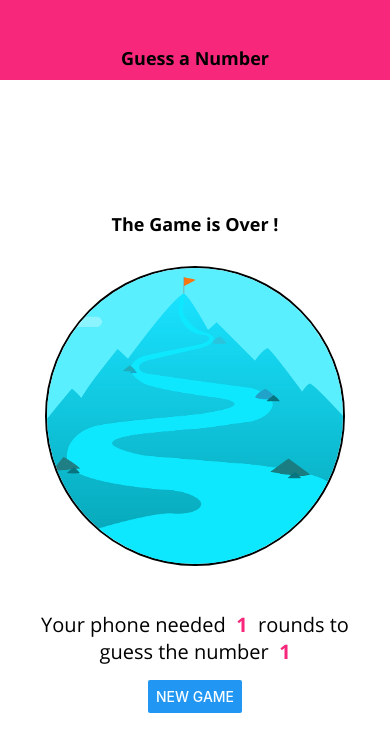
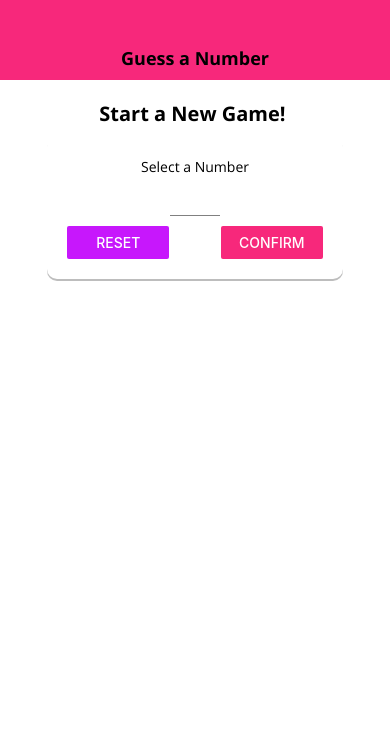
Before and after one commit to Moizasif/react-guess-game, a React Native app: screen / in a window 390 px wide. Shown: the top 752 px of the page. Built offline with nearby package versions, Linux system fonts and the light colour scheme.

Commit message:
Building a Custom Button Component

```diff
--- a/App.js
+++ b/App.js
@@ -44,13 +44,7 @@
   };
 
   let content = <StartGameScreen onStartGame={startGameHandler} />;
-  content = (
-    <GameOverScreen
-      roundsNumber={1}
-      userNumber={1}
-      onRestart={configureNewGameHandler}
-    />
-  );
+
   if (userNumber && guessRounds <= 0) {
     content = (
       <GameScreen userChoice={userNumber} onGameOver={gameOverHandler} />
--- /dev/null
+++ b/components/MainButton.js
@@ -0,0 +1,28 @@
+import React from 'react'
+import { View, Text, StyleSheet, TouchableOpacity } from 'react-native';
+import colors from '../constants/colors';
+
+const MainButton = (props) => {
+    return (
+        <TouchableOpacity activeOpacity={0.6} onPress = {props.onPress}>
+            <View style={styles.button}>
+                <Text style={styles.buttonText}>{props.children}</Text>
+            </View>
+        </TouchableOpacity>
+    )
+}
+const styles = StyleSheet.create({
+   button: {
+      backgroundColor: colors.primary,
+      paddingVertical: 12,
+      paddingHorizontal: 30,
+      borderRadius: 30
+   },
+   buttonText: {
+       color: 'white',
+       fontFamily: 'open-sans',
+       fontSize: 18
+   }
+})
+
+export default MainButton
--- a/screens/GameOverScreen.js
+++ b/screens/GameOverScreen.js
@@ -2,6 +2,7 @@
 import { View, Text, StyleSheet, Button, Image } from 'react-native';
 import BodyText from '../components/BodyText';
 import TitleText from '../components/TitleText';
+import MainButton from '../components/MainButton';
 import colors from '../constants/colors';
 
 const GameOverScreen = (props) => {
@@ -24,7 +25,7 @@
                     <Text style={styles.highlight}>{props.userNumber}</Text>
                 </BodyText>
             </View>
-            <Button title="NEW GAME" onPress={props.onRestart} />
+            <MainButton onPress={props.onRestart}>NEW GAME</MainButton>
         </View>
     )
 }
--- a/screens/GameScreen.js
+++ b/screens/GameScreen.js
@@ -2,6 +2,7 @@
 import { View, Text, StyleSheet, Button, Alert } from 'react-native';
 import NumberContainer from '../components/NumberContainer';
 import Card from '../components/Card';
+import MainButton from '../components/MainButton';
 import DefaultStyles from '../constants/default-styles';
 
 //Genrate Random func using Recursion
@@ -54,8 +55,8 @@
                 {currentGuess}
             </NumberContainer>
             <Card style={styles.buttonContainer}>
-                <Button title="LOWER" onPress={nextGuessHandler.bind(this, 'lower')}/>
-                <Button title="GREATER" onPress={nextGuessHandler.bind(this, 'greater')}/>
+                <MainButton onPress={nextGuessHandler.bind(this, 'lower')}>LOWER</MainButton>
+                <MainButton onPress={nextGuessHandler.bind(this, 'greater')}>GREATER</MainButton>
             </Card>
 
         </View>
@@ -72,8 +73,8 @@
        flexDirection: 'row',
        justifyContent: 'space-around',
        marginTop: 20,
-       width: 300,
-       maxWidth: '80%'
+       width: 400,
+       maxWidth: '90%'
 
    }
 });
--- a/screens/StartGameScreen.js
+++ b/screens/StartGameScreen.js
@@ -4,6 +4,7 @@
 import colors from '../constants/colors';
 import Input from '../components/Input';
 import NumberContainer from '../components/NumberContainer';
+import MainButton from '../components/MainButton';
 import BodyText from '../components/BodyText';
 import TitleText from '../components/TitleText';
 
@@ -44,7 +45,9 @@
             <Card style={styles.confirmOutput}>
                 <BodyText>You Selected</BodyText>
                 <NumberContainer>{selectedNumber}</NumberContainer>
-                <Button title="START GAME" onPress={() => props.onStartGame(selectedNumber)}/>
+                <MainButton
+                onPress={() => props.onStartGame(selectedNumber)}
+                >START GAME</MainButton>
             </Card>
     }
     return (
```
